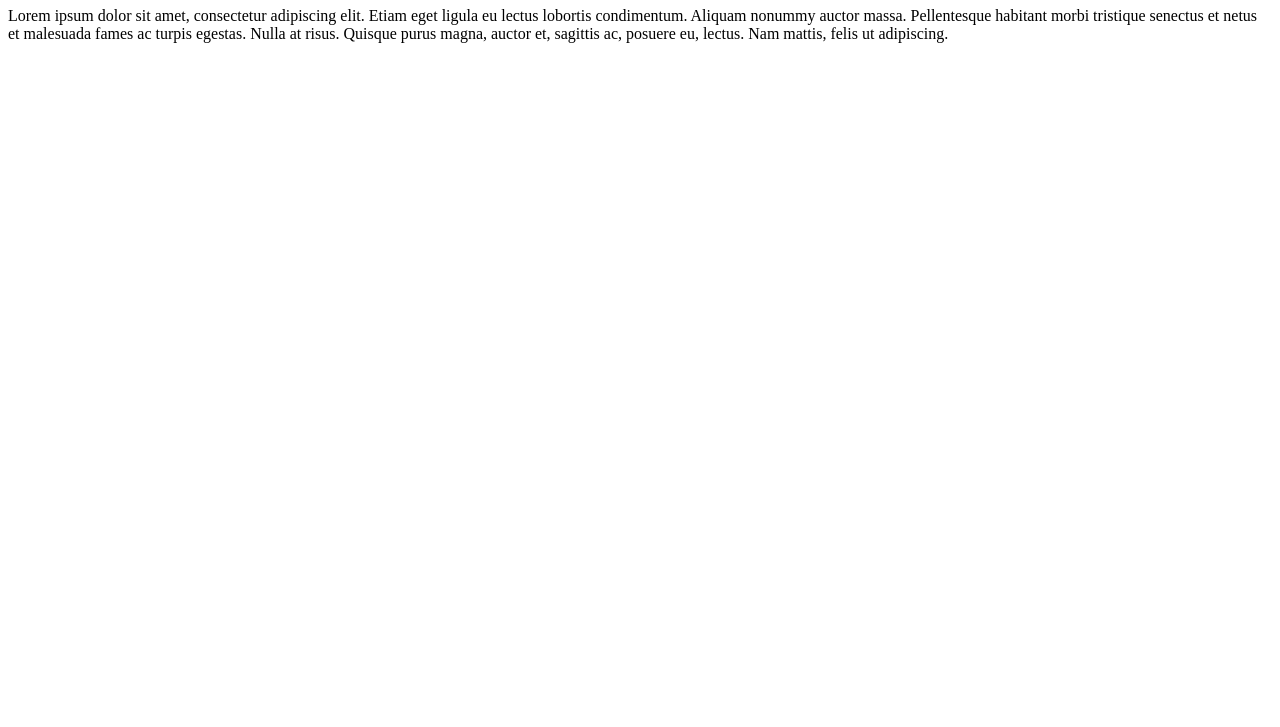
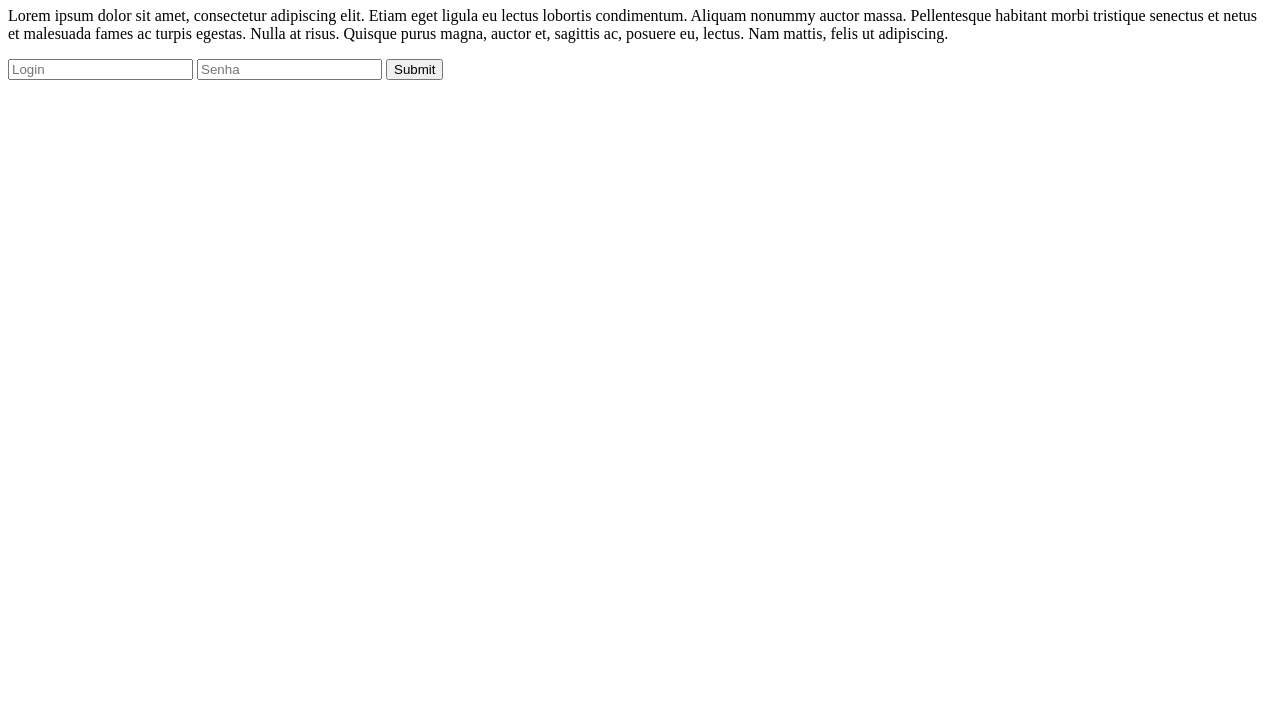
Before and after one commit to bycato/Projeto-de-Extens-o, a plain HTML site: page index.html in a window 1280 px wide. Shown: the part 73-800 px from the top of the page. Drawn offline with Linux system fonts and the light colour scheme.

Commit message:
Tela de Login teste

```diff
--- a/index.html
+++ b/index.html
@@ -12,5 +12,13 @@
         Aliquam nonummy auctor massa. Pellentesque habitant morbi tristique senectus et netus et malesuada fames ac turpis egestas.
         Nulla at risus. Quisque purus magna, auctor et, sagittis ac, posuere eu, lectus. Nam mattis, felis ut adipiscing.
     </p>
+
+    <div>
+        <form action="">
+            <input type="text" placeholder="Login">
+            <input type="text" placeholder="Senha">
+            <input type="submit" placeholder="Logar">
+        </form>
+    </div>
 </body>
 </html>
```
